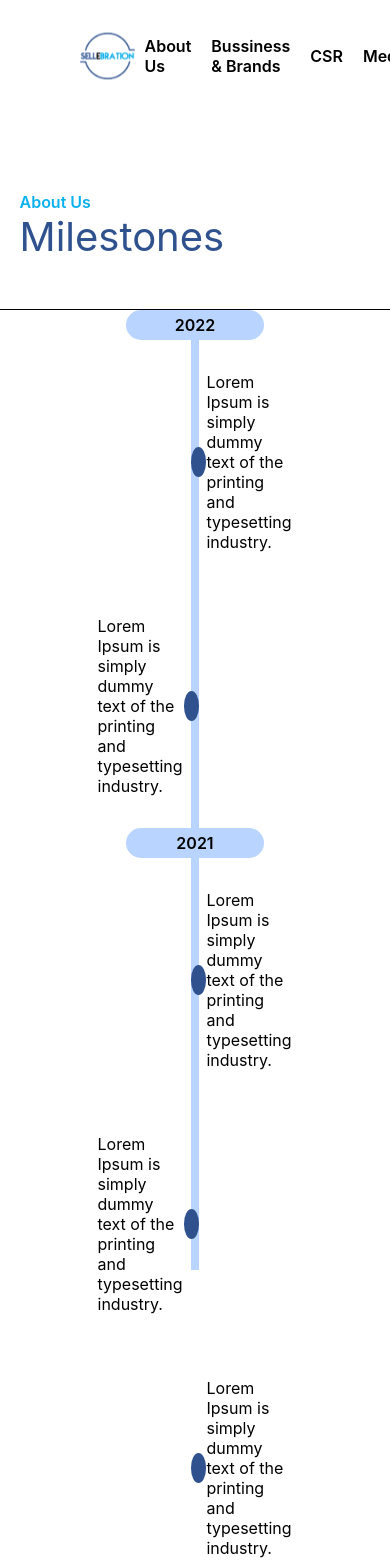
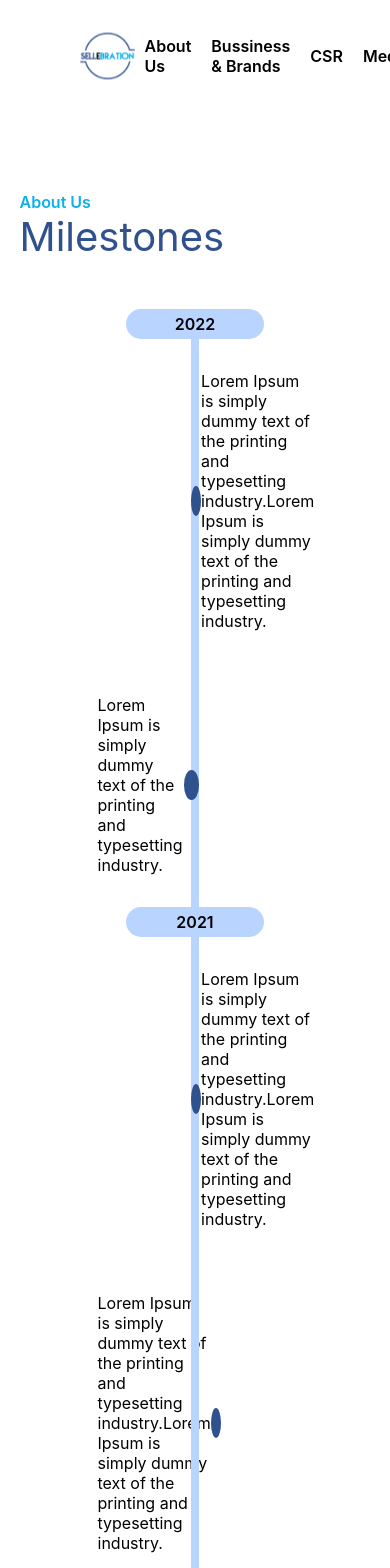
Before and after one commit to rakshit-2/sellebrations, a React (Create React App) app in the folder client/: page /milestone in a window 390 px wide. Shown: the top 1568 px of the page. Built offline with nearby package versions, Linux system fonts and the light colour scheme.

Commit message:
milestone complete non responsive

```diff
--- a/client/package.json
+++ b/client/package.json
@@ -6,6 +6,7 @@
     "@testing-library/jest-dom": "^5.16.5",
     "@testing-library/react": "^13.3.0",
     "@testing-library/user-event": "^13.5.0",
+    "aos": "^2.3.4",
     "react": "^18.2.0",
     "react-dom": "^18.2.0",
     "react-router-dom": "^6.3.0",
--- a/client/public/index.html
+++ b/client/public/index.html
@@ -9,6 +9,7 @@
       name="description"
       content="Web site created using create-react-app"
     />
+    <link href="https://unpkg.com/aos@2.3.1/dist/aos.css" rel="stylesheet">
     <link rel="apple-touch-icon" href="%PUBLIC_URL%/logo192.png" />
     <!--
       manifest.json provides metadata used when your web app is installed on a
@@ -27,6 +28,7 @@
     <title>React App</title>
   </head>
   <body>
+
     <noscript>You need to enable JavaScript to run this app.</noscript>
     <div id="root"></div>
     <!--
@@ -39,5 +41,14 @@
       To begin the development, run `npm start` or `yarn start`.
       To create a production bundle, use `npm run build` or `yarn build`.
     -->
+    <script src="https://unpkg.com/aos@2.3.1/dist/aos.js"></script>
+    <script>
+      AOS.init({
+      offset: 200,
+      duration: 600,
+      easing: 'ease-in-sine',
+      delay: 100,
+    });
+    </script>
   </body>
 </html>
--- /dev/null
+++ b/client/src/components/assets/store/milestoneData.js
@@ -0,0 +1,52 @@
+const MilestoneData=[
+    {
+        id:0,
+        year:2022,
+        data:
+        [
+            {id:0,info:"Lorem Ipsum is simply dummy text of the printing and typesetting industry.Lorem Ipsum is simply dummy text of the printing and typesetting industry."},
+            {id:1,info:"Lorem Ipsum is simply dummy text of the printing and typesetting industry."},
+        ]
+    },
+    {
+        id:1,
+        year:2021,
+        data:
+        [
+            {id:0,info:"Lorem Ipsum is simply dummy text of the printing and typesetting industry.Lorem Ipsum is simply dummy text of the printing and typesetting industry."},
+            {id:1,info:"Lorem Ipsum is simply dummy text of the printing and typesetting industry.Lorem Ipsum is simply dummy text of the printing and typesetting industry."},
+            {id:2,info:"Lorem Ipsum is simply dummy text of the printing and typesetting industry."},
+            {id:3,info:"Lorem Ipsum is simply dummy text of the printing and typesetting industry."},
+        ]
+    },
+    {
+        id:2,
+        year:2020,
+        data:
+        [
+            {id:0,info:"Lorem Ipsum is simply dummy text of the printing and typesetting industry.Lorem Ipsum is simply dummy text of the printing and typesetting industry."},
+            {id:1,info:"Lorem Ipsum is simply dummy text of the printing and typesetting industry.Lorem Ipsum is simply dummy text of the printing and typesetting industry."},
+            {id:2,info:"Lorem Ipsum is simply dummy text of the printing and typesetting industry."},
+            {id:3,info:"Lorem Ipsum is simply dummy text of the printing and typesetting industry."},
+        ]
+    },
+    {
+        id:3,
+        year:2019,
+        data:
+        [
+            {id:0,info:"Lorem Ipsum is simply dummy text of the printing and typesetting industry.Lorem Ipsum is simply dummy text of the printing and typesetting industry."},
+            {id:1,info:"Lorem Ipsum is simply dummy text of the printing and typesetting industry.Lorem Ipsum is simply dummy text of the printing and typesetting industry."},
+            {id:2,info:"Lorem Ipsum is simply dummy text of the printing and typesetting industry."},
+            {id:3,info:"Lorem Ipsum is simply dummy text of the printing and typesetting industry."},
+        ]
+    },
+    {
+        id:4,
+        year:2018,
+        data:
+        []
+    }
+]
+
+export default MilestoneData;
--- a/client/src/components/atom/NavLocatorEach/index.css
+++ b/client/src/components/atom/NavLocatorEach/index.css
@@ -11,7 +11,7 @@
 }
 .navlocatoreach__each__heading{
     margin-bottom: 10px;
-    width:100%;
+    width:90%;
     height:5rem;
     display: flex;
     word-wrap: break-word;
@@ -21,7 +21,9 @@
     font-size: 2rem;
     color: white;
     padding-left: 20px;
+    cursor:pointer;
 }
+
 .navlocatoreach__each__each{
     width:80%;
     height:3rem;
--- a/client/src/components/atom/NavLocatorEach/index.js
+++ b/client/src/components/atom/NavLocatorEach/index.js
@@ -39,7 +39,16 @@ const NavLocatorEach=(props)=>{
         <>
         {props.data.map((ele) => {
             const {id,info}=ele;
-            if(props.index===4)
+            if(props.index===1)
+            {
+                return(
+                <div key={id} className="navlocatoreach__each__heading"  onClick={()=>{onclickfunction(id,info)}}>
+                    {info}
+                </div>
+                )
+
+            }
+            else if(props.index===4)
             {
                 if(id===3)
                 {
@@ -51,7 +60,7 @@ const NavLocatorEach=(props)=>{
                         <div className="navlocatoreach__white__line__outer">
                             <div className="navlocatoreach__white__line"></div>
                         </div>
-                        <div className="navlocatoreach__each__heading" style={{display:"flex",alignItem:"center",justifyContent:"space-around",width:"80%"}}>
+                        <div className="navlocatoreach__each__heading" style={{display:"flex",alignItem:"center",justifyContent:"space-around",width:"88%" ,cursor:"default"}}>
                         {props.icon.map((elel) => {
                             const {id,info,link}=elel;
                             return (
--- a/client/src/components/molecule/NavLocator/index.css
+++ b/client/src/components/molecule/NavLocator/index.css
@@ -37,6 +37,7 @@
     font-size: 2rem;
     color: white;
     padding-left: 20px;
+    cursor:pointer;
 }
 .navlocator__white__line__outer{
     width:100%;
--- a/client/src/components/organism/milestone/index.css
+++ b/client/src/components/organism/milestone/index.css
@@ -37,17 +37,17 @@
 .milestone__display__inner{
     width:100%;
     height:fit-content;
-    border:1px solid black;
     display: flex;
     flex-direction: column;
     align-items: center;
     justify-self: flex-start;
+    margin-bottom: 10rem;
 }
 
 
 .milestone__display__inner__middle{
     width:8px;
-    height:60rem;
+    height:122rem;
     position: absolute;
     z-index: 1;
     background-color: #B9D4FF;
--- a/client/src/components/organism/milestone/index.js
+++ b/client/src/components/organism/milestone/index.js
@@ -1,7 +1,6 @@
 import './index.css';
 import NavbarAboutus from './../../molecule/NavbarAboutus/index'
-import left from './../../assets/images/milestone_img/hand-finger-left-icon.svg'
-import right from './../../assets/images/milestone_img/hand-finger-right-icon.svg'
+import items from './../../assets/store/milestoneData';
 
 
 
@@ -23,68 +22,54 @@ const Milestone=(props)=>{
 
            <div className="milestone__display__inner">
            <div className="milestone__display__inner__middle"></div>
-            <div className="milestone__display__inner__heading__inner">
-              2022
+           {items.map((ele) => {
+            const {id,year,data}=ele;
+              return(
+                <>
+                  <div key={id} className="milestone__display__inner__heading__inner">
+                    {year}
                   </div>
-            <div className="milestone__display__inner__inner1">
+                  {data.map((elel) => {
+                  const {id,info}=elel;
+                  console.log(id,info)
+                  if(id%2===0)
+                  {
+                    return(
+                      <>
+                      <div key={id} className="milestone__display__inner__inner1">
                         <div className="milestone__display__inner__inner__right">
                           <div className="milestone__display__inner__inner__ele"></div>
                           <div className="milestone__display__inner__inner__info">
-                Lorem Ipsum is simply dummy text of the printing and typesetting industry.
+                          {info}
                           </div>
                         </div>
                       </div>
-            <div className="milestone__display__inner__inner2">
+                      </>
+                    )
+                  }
+                  else
+                  {
+                    return(
+                    <div key={id} className="milestone__display__inner__inner2">
                       <div className="milestone__display__inner__inner__left">
                         <div className="milestone__display__inner__inner__info">
-                Lorem Ipsum is simply dummy text of the printing and typesetting industry.
+                        {info}
                         </div>
                         <div className="milestone__display__inner__inner__ele"></div>
                       </div>
                     </div>
-
-
-
-            <div className="milestone__display__inner__heading__inner">
-              2021
-            </div>
-            <div className="milestone__display__inner__inner1">
-              <div className="milestone__display__inner__inner__right">
-                <div className="milestone__display__inner__inner__ele"></div>
-                <div className="milestone__display__inner__inner__info">
-                Lorem Ipsum is simply dummy text of the printing and typesetting industry.
-                </div>
-              </div>
-            </div>
-            <div className="milestone__display__inner__inner2">
-              <div className="milestone__display__inner__inner__left">
-                <div className="milestone__display__inner__inner__info">
-                Lorem Ipsum is simply dummy text of the printing and typesetting industry.
-                </div>
-                <div className="milestone__display__inner__inner__ele"></div>
-              </div>
-            </div>
-            <div className="milestone__display__inner__inner1">
-              <div className="milestone__display__inner__inner__right">
-                <div className="milestone__display__inner__inner__ele"></div>
-                <div className="milestone__display__inner__inner__info">
-                Lorem Ipsum is simply dummy text of the printing and typesetting industry.
-                </div>
-              </div>
-            </div>
-            <div className="milestone__display__inner__inner2">
-              <div className="milestone__display__inner__inner__left">
-                <div className="milestone__display__inner__inner__info">
-                Lorem Ipsum is simply dummy text of the printing and typesetting industry.
-                </div>
-                <div className="milestone__display__inner__inner__ele"></div>
-              </div>
-            </div>
+                    )
+                  }
+                  })}
+                </>
+              )
+            })}
           </div>
         </div>
       </div>
     </>
   );
+
 }
 
 export default Milestone;
```
Also changed, not shown: client/src/components/molecule/NavLocator/index.js (+44 -4 lines), 1 other file (tests, documents, lock files or other folders). Lines whose indentation alone changed are shown as unchanged.
